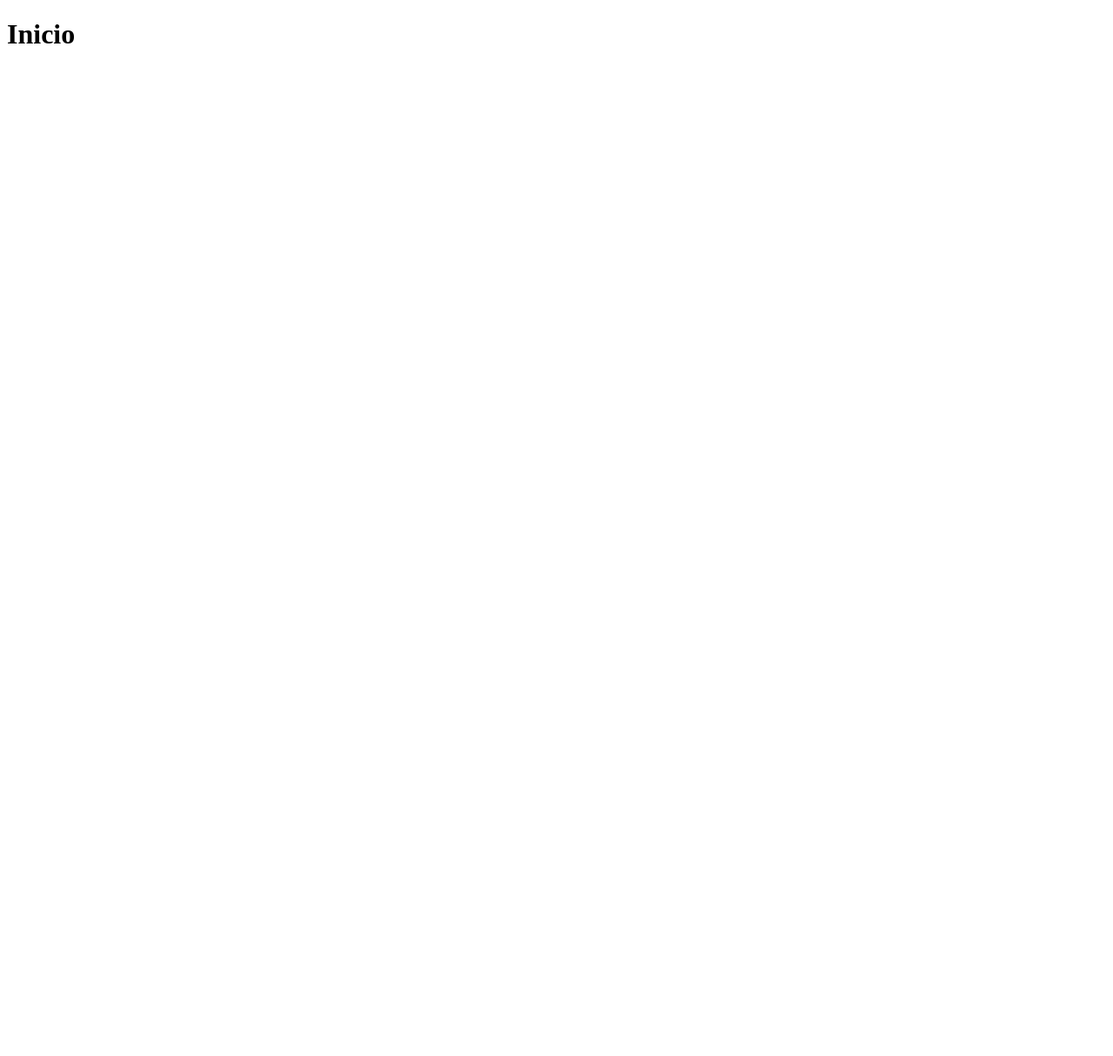
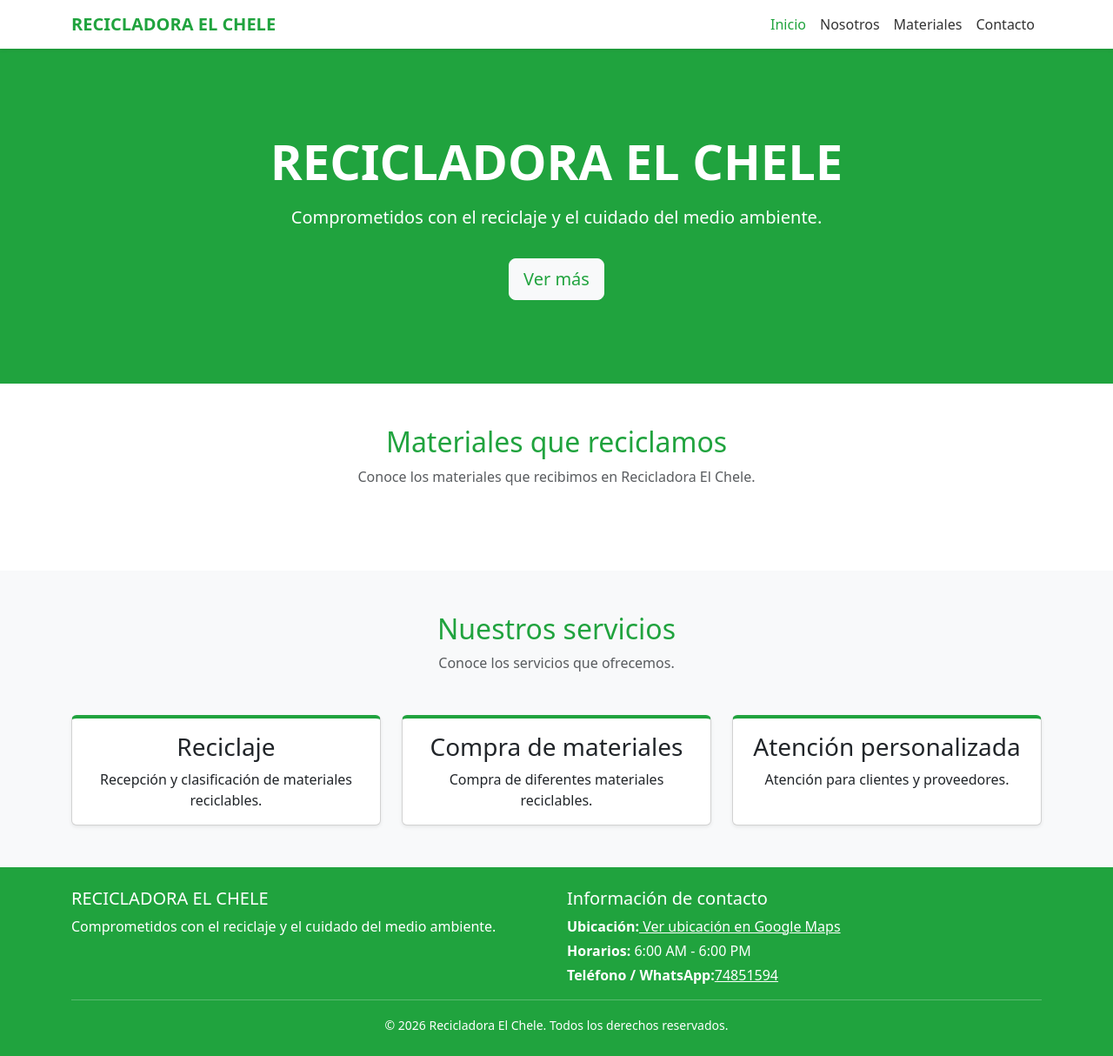
Before and after one commit to Alejandro-a2002/recicladora-el-chele, a Vue app: page / in a window 1280 px wide. Shown: the whole page at 87% size. Before the commit the page ends 800 px from the top, so only its background shows below. Built offline with nearby package versions, Linux system fonts and the light colour scheme.

Commit message:
AA05: Implementación de inicio, navbar y footer

```diff
--- a/package.json
+++ b/package.json
@@ -9,6 +9,7 @@
     "preview": "vite preview"
   },
   "dependencies": {
+    "bootstrap": "^5.3.8",
     "vue": "^3.5.41",
     "vue-router": "^5.3.1"
   },
--- a/src/App.vue
+++ b/src/App.vue
@@ -3,5 +3,12 @@
   </script> -->
 
 <template>
-  <router-view />
+  <Navbar/>
+  <router-view/>
+  <Footer/>
 </template>
+
+<script setup>
+import Navbar from './components/layout/Navbar.vue'
+import Footer from './components/layout/Footer.vue'
+</script>
--- /dev/null
+++ b/src/components/layout/Footer.vue
@@ -0,0 +1,60 @@
+<template>
+  <footer class="footer text-white">
+    <div class="container py-4">
+
+      <div class="row">
+
+        <div class="col-md-6 mb-3 mb-md-0">
+          <h5>RECICLADORA EL CHELE</h5>
+          <p class="mb-0">
+            Comprometidos con el reciclaje y el cuidado del medio ambiente.
+          </p>
+        </div>
+
+        <div class="col-md-6">
+          <h5>Información de contacto</h5>
+
+          <p class="mb-1">
+            <strong>Ubicación:</strong>
+            <a
+              href="https://maps.app.goo.gl/8xBmPPVHMzfXTt3DA"
+              target="_blank"
+              rel="noopener noreferrer"
+            >
+              Ver ubicación en Google Maps
+            </a>
+          </p>
+
+          <p class="mb-1">
+            <strong>Horarios:</strong> 6:00 AM - 6:00 PM
+          </p>
+
+          <p class="mb-0">
+            <strong>Teléfono / WhatsApp:</strong>
+            <a href="tel:74851594">74851594</a>
+          </p>
+        </div>
+
+      </div>
+
+      <hr>
+
+      <div class="text-center">
+        <small>
+          © {{ new Date().getFullYear() }} Recicladora El Chele. Todos los derechos reservados.
+        </small>
+      </div>
+
+    </div>
+  </footer>
+</template>
+
+<style scoped>
+.footer {
+  background-color: #20A33E;
+}
+
+.footer a {
+  color: white;
+}
+</style>
--- /dev/null
+++ b/src/components/layout/Navbar.vue
@@ -0,0 +1,42 @@
+<template>
+	<nav class="navbar navbar-expand-lg navbar-light bg-white shadow-sm">
+		<div class="container">
+			<RouterLink class="navbar-brand fw-bold" to="/">
+			RECICLADORA EL CHELE
+			</RouterLink>
+			<button class="navbar-toggler" type="button" data-bs-toggle="collapse" data-bs-target="#navbarContent"    aria-controls="navbarContent" aria-expanded="false" aria-label="Mostrar navegación" ><span    class="navbar-toggler-icon"></span>
+			</button>
+			<div class="collapse navbar-collapse" id="navbarContent">
+				<ul class="navbar-nav ms-auto">
+					<li class="nav-item">
+						<RouterLink class="nav-link" to="/">Inicio</RouterLink>
+					</li>
+					<li class="nav-item">
+						<RouterLink class="nav-link" to="/nosotros">Nosotros</RouterLink>
+					</li>
+					<li class="nav-item">
+						<RouterLink class="nav-link" to="/materiales">Materiales</RouterLink>
+					</li>
+					<li class="nav-item">
+						<RouterLink class="nav-link" to="/contacto">Contacto</RouterLink>
+					</li>
+				</ul>
+			</div>
+		</div>
+	</nav>
+</template>
+
+<style scoped>
+.navbar-brand {
+	color: #20A33E;
+}
+
+.nav-link {
+	color: #333;
+}
+
+.nav-link:hover,
+.nav-link.router-link-active {
+	color: #20A33E;
+}
+</style>
--- a/src/main.js
+++ b/src/main.js
@@ -8,6 +8,9 @@ import { createApp } from 'vue'
 import App from './App.vue'
 import router from './router'
 
+import 'bootstrap/dist/css/bootstrap.min.css'
+import 'bootstrap/dist/js/bootstrap.bundle.min.js'
+
 createApp(App)
     .use(router)
     .mount('#app')
--- a/src/views/Inicio.vue
+++ b/src/views/Inicio.vue
@@ -1,3 +1,107 @@
 <template>
-    <h1>Inicio</h1>
+  <main>
+    <!-- Inicio -->
+    <section class="hero text-white py-5" id="inicio">
+      <div class="container text-center py-5">
+        <h1 class="display-4 fw-bold">
+          RECICLADORA EL CHELE
+        </h1>
+
+        <p class="lead mt-3">
+          Comprometidos con el reciclaje y el cuidado del medio ambiente.
+        </p>
+
+        <a href="#catalogo" class="btn btn-light btn-lg mt-3">
+          Ver más
+        </a>
+      </div>
+    </section>
+
+    <!-- Catálogo -->
+    <section id="catalogo" class="py-5">
+      <div class="container">
+
+        <div class="text-center mb-5">
+          <h2>Materiales que reciclamos</h2>
+          <p class="text-muted">
+            Conoce los materiales que recibimos en Recicladora El Chele.
+          </p>
+        </div>
+
+        <div class="row">
+          <!-- Aquí se agregarán los materiales -->
+        </div>
+
+      </div>
+    </section>
+
+    <!-- Servicios -->
+    <section id="servicios" class="py-5 bg-light">
+      <div class="container">
+
+        <div class="text-center mb-5">
+          <h2>Nuestros servicios</h2>
+          <p class="text-muted">
+            Conoce los servicios que ofrecemos.
+          </p>
+        </div>
+
+        <div class="row g-4">
+
+          <div class="col-md-4">
+            <div class="card h-100 shadow-sm">
+              <div class="card-body text-center">
+                <h3 class="card-title">Reciclaje</h3>
+                <p class="card-text">
+                  Recepción y clasificación de materiales reciclables.
+                </p>
+              </div>
+            </div>
+          </div>
+
+          <div class="col-md-4">
+            <div class="card h-100 shadow-sm">
+              <div class="card-body text-center">
+                <h3 class="card-title">Compra de materiales</h3>
+                <p class="card-text">
+                  Compra de diferentes materiales reciclables.
+                </p>
+              </div>
+            </div>
+          </div>
+
+          <div class="col-md-4">
+            <div class="card h-100 shadow-sm">
+              <div class="card-body text-center">
+                <h3 class="card-title">Atención personalizada</h3>
+                <p class="card-text">
+                  Atención para clientes y proveedores.
+                </p>
+              </div>
+            </div>
+          </div>
+
+        </div>
+
+      </div>
+    </section>
+  </main>
 </template>
+
+<style scoped>
+.hero {
+  background-color: #20A33E;
+}
+
+.hero .btn {
+  color: #20A33E;
+}
+
+h2 {
+  color: #20A33E;
+}
+
+.card {
+  border-top: 4px solid #20A33E;
+}
+</style>
```
Also changed, not shown: 1 other file (tests, documents, lock files or other folders).
